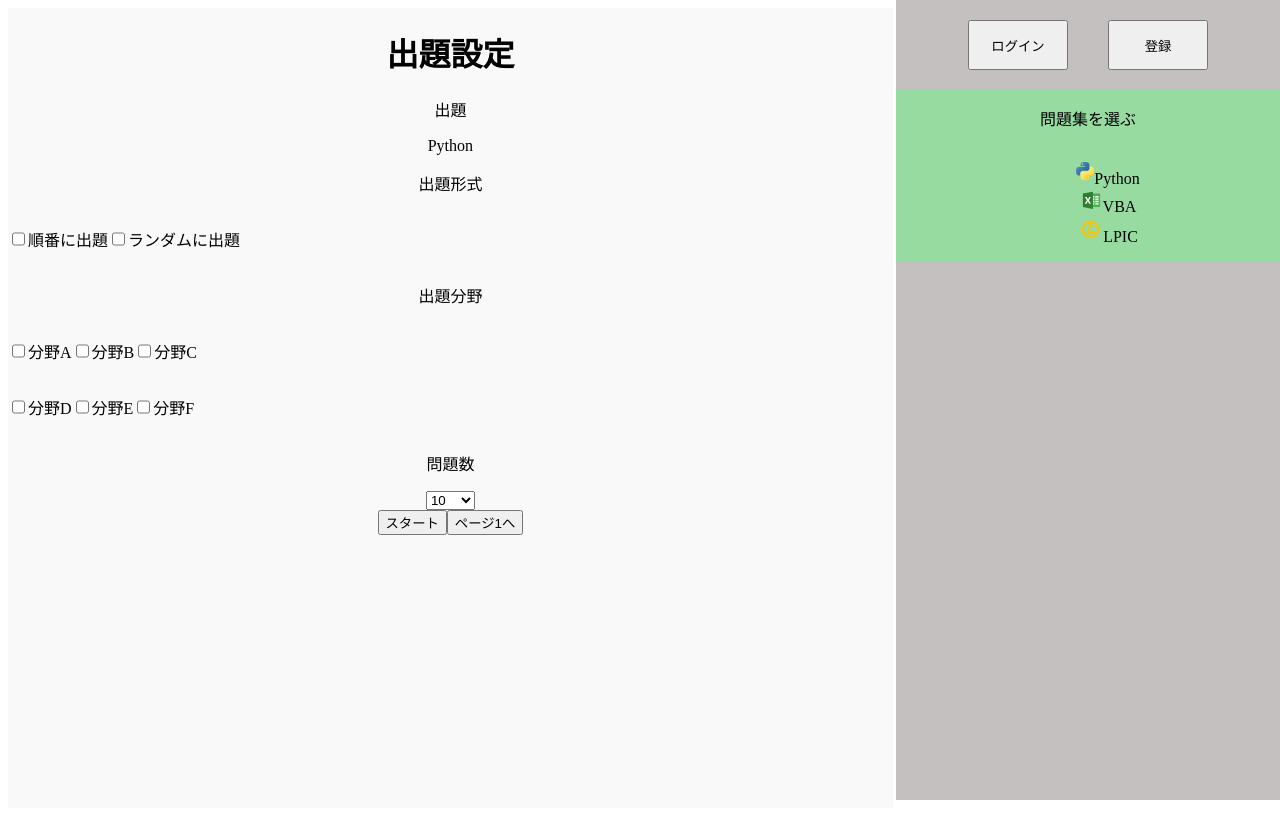
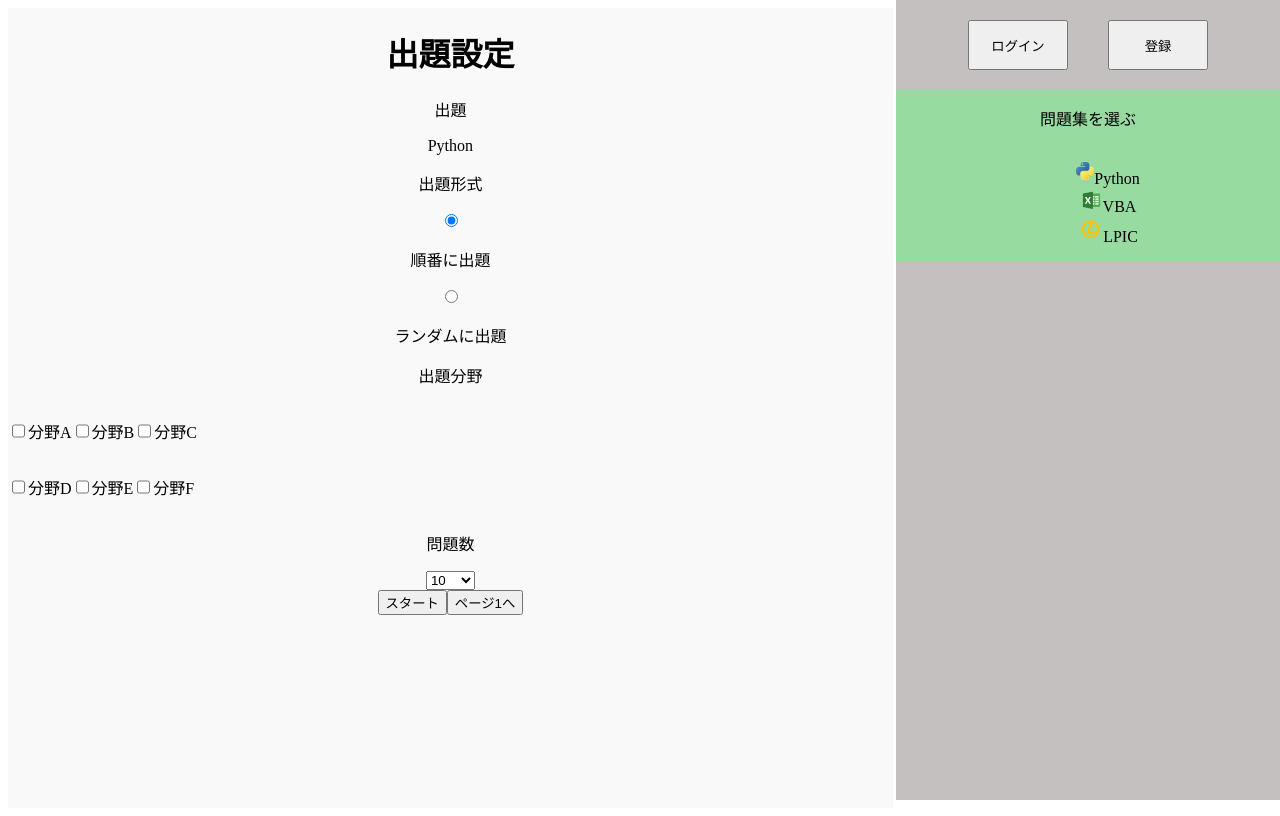
Before and after one commit to Nagasawa993/OriginalApp, a React (Vite) app in the folder original_app/: page /PythonSetting in a window 1280 px wide. Built offline with nearby package versions, Linux system fonts and the light colour scheme.

Commit message:
ラジオボタン等修正

```diff
--- a/original_app/src/PythonPage/PythonPage.jsx
+++ b/original_app/src/PythonPage/PythonPage.jsx
@@ -11,7 +11,7 @@ function Page({ index, pages }) {
       {index + 1 < pages.length ? (
         <button onClick={() => navigate(nextPage)}>次のページへ</button>
       ) : (
-        <button onClick={() => navigate("/")}>TOPへ戻る</button>
+        <button onClick={() => navigate("/PythonSetting")}>TOPへ戻る</button>
       )}
     </div>
   );
--- a/original_app/src/PythonSetting/PythonSetting.jsx
+++ b/original_app/src/PythonSetting/PythonSetting.jsx
@@ -16,10 +16,10 @@ function PythonSetting() {
           </div>
           <div>
             <p>出題形式</p>
-            <div className='checkbox'>
-              <input type='checkbox'/>
+            <div className='radio'>
+              <input type='radio' name="order" defaultChecked={true}/>
               <p>順番に出題</p>
-              <input type='checkbox'/>
+              <input type='radio' name="order"/>
               <p>ランダムに出題</p>
             </div>
           </div>
```
